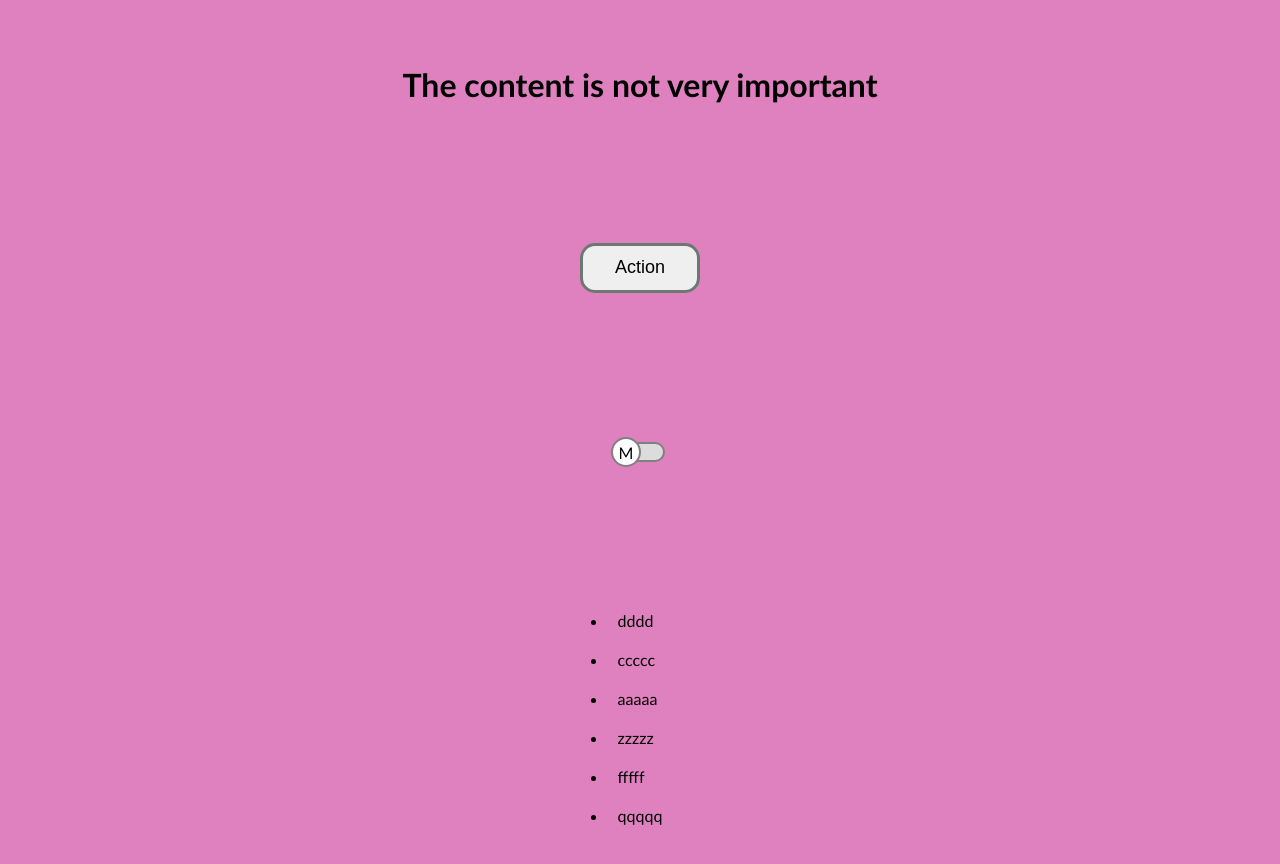
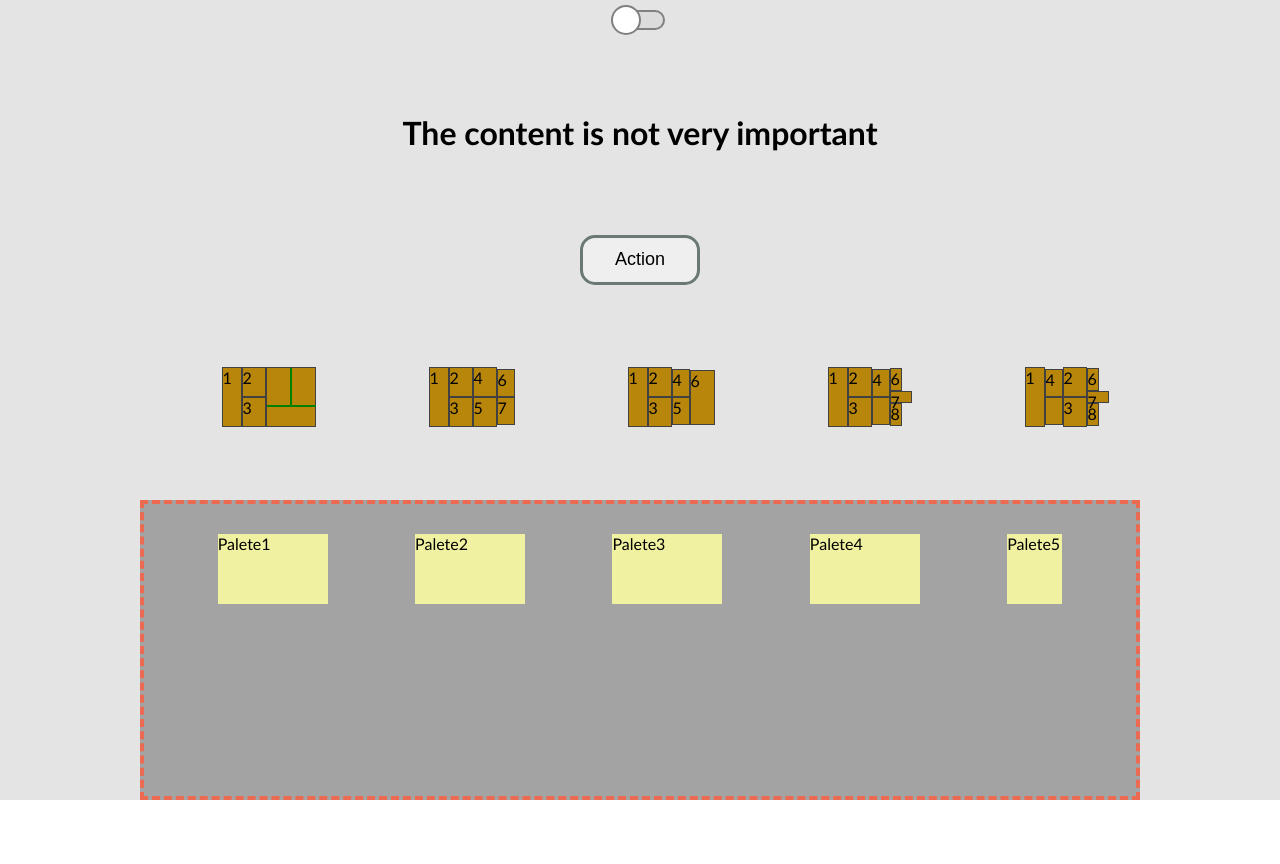
Before and after one commit to ZMaknickas/palet, a website: page index.html in a window 1280 px wide. After the commit the page ends 800 px from the top, so only its background shows below. Drawn offline with Linux system fonts and the light colour scheme.

Commit message:
initial commit

```diff
--- a/data/girls.js
+++ /dev/null
@@ -1,6 +0,0 @@
-export function girl()
-    return
-    {
-    text: 'nun',
-    link: 'nun',
-}
--- a/index.html
+++ b/index.html
@@ -3,30 +3,97 @@
 <head>
     <meta charset="UTF-8">
     <meta name="viewport" content="width=device-width, initial-scale=1.0">
-    <title>Just</title>
-    <script type="module" defer></script>
+    <title>Paletes</title>
     <link rel="stylesheet" href="style.css" >
 </head>
 <body>
     <main>
-        <div class="container">
-            <div class="bg">
+        <div class="container bg">
+                <div class="slider">
+                    <div id="rut" class="obj"></div>
+                </div>
                 <h1>The content is not very important</h1>
                 <button id="btn" type="submit">Action</button>
-                <div class="slider">
-                    <div id="rut" class="obj">M</div>
+                <div class="padaugint">
+                <div class="in">
+                        <div class="boxes1 shape">1</div>
+                    <div class="two">
+                        <div class="boxes2 shape v">2</div>
+                        <div class="boxes2 shape">3</div>
+                    </div>
+                        <div class="boxes6 shape">
+                            <span class="inn1"></span>
+                            <span class="inn2"></span>
+                        </div>
                 </div>
-                <ul class="ele">
-                    <li>dddd</li>
-                    <li>ccccc</li>
-                    <li>aaaaa</li>
-                    <li>zzzzz</li>
-                    <li>fffff</li>
-                    <li>qqqqq</li>
+                <div class="in">
+                        <div class="boxes1 shape">1</div>
+                    <div class="two">
+                        <div class="boxes2 shape">2</div>
+                        <div class="boxes2 shape">3</div>
+                    </div>
+                    <div class="two">
+                        <div class="boxes2 shape">4</div>
+                        <div class="boxes2 shape">5</div>
+                    </div>
+                    <div class="two">
+                        <div class="boxes3 shape">6</div>
+                        <div class="boxes3 shape">7</div>
+                     </div>
                 </div>
-            </div>
+                <div class="in">
+                        <div class="boxes1 shape">1</div>
+                    <div class="two">
+                        <div class="boxes2 shape">2</div>
+                        <div class="boxes2 shape">3</div>
+                    </div>
+                    <div class="two">
+                        <div class="boxes3 shape ">4</div>
+                        <div class="boxes3 shape">5</div>
+                    </div>
+                        <div class="boxes7 shape">6</div>
+                </div>
+                    <div class="in">
+                        <div class="boxes1 shape">1</div>
+                    <div class="two">
+                        <div class="boxes2 shape">2</div>
+                        <div class="boxes2 shape">3</div>
+                    </div>
+                    <div class="two">
+                        <div class="boxes3 shape ">4</div>
+                        <div class="boxes3 shape"></div>
+                    </div>
+                    <div class="two">
+                        <div class="boxes4 shape">6</div>
+                        <div class="boxes5 shape ">7</div>
+                        <div class="boxes4 shape">8</div>
+                     </div>
+                </div><div class="in">
+                        <div class="boxes1 shape">1</div>
+                    <div class="two">
+                        <div class="boxes3 shape ">4</div>
+                        <div class="boxes3 shape"></div>
+                    </div>
+                    <div class="two">
+                        <div class="boxes2 shape">2</div>
+                        <div class="boxes2 shape">3</div>
+                    </div>
+                    <div class="two">
+                        <div class="boxes4 shape">6</div>
+                        <div class="boxes5 shape ">7</div>
+                        <div class="boxes4 shape">8</div>
+                     </div>
+                </div>
+                </div>
+                <div class="send">
+                    <div class="palet">Palete1</div>
+                    <div class="palet">Palete2</div>
+                    <div class="palet">Palete3</div>
+                    <div class="palet">Palete4</div>
+                    <div class="palet2">Palete5</div>
+                </div>
         </div>
     </main>
-   <script src="main.js" defer></script>
+    <script src="main.js"></script>
 </body>
 </html>
--- a/style.css
+++ b/style.css
@@ -8,12 +8,12 @@ body  {
     font-family: 'Gill Sans', 'Gill Sans MT', Calibri, 'Trebuchet MS', sans-serif;
 }
 .bg {
-    height: 900px;
+    height: 100vh;
     display: flex;
-    justify-content: space-around;
+    justify-content: space-between;
     align-items: center;
     flex-direction: column;
-    background-color: rgb(223, 129, 191);
+    background-color: rgb(228, 228, 228);
 }
 h1 {
     justify-content: center;
@@ -70,3 +70,89 @@ button:hover {
     justify-content: center;
     align-items: center;
 }
+.padaugint {
+    margin-left: 50px;
+    display: flex;
+    justify-content: space-around;
+    width: 1000px;
+}
+.send {
+    padding: 30px;
+    display: flex;
+    justify-content: space-around;
+    width: 1000px;
+    height: 300px;
+    background-color: rgb(163, 163, 163);
+    border: 4px rgb(236, 106, 82) dashed;
+}
+.palet {
+    justify-content: center;
+    align-items: center;
+    width: 110px;
+    height: 70px;
+    background-color: rgb(241, 241, 162);
+}
+.palet2 {
+    width: 55px;
+    height: 70px;
+    background-color: rgb(241, 241, 162)
+}
+.boxes1 {
+    width: 20px;
+    height: 60px;
+}
+.boxes2 {
+    width: 24px;
+    height: 30px;
+}
+.boxes3 {
+    width: 18px;
+    height: 28px;
+}
+.boxes4 {
+    width: 12px;
+    height: 23px;
+}
+.boxes5 {
+    width: 22px;
+    height: 12px;
+}
+.shape {
+    background-color: darkgoldenrod;
+    border: 1px rgb(65, 65, 65) solid;
+}
+.boxes6 {
+    width: 50px;
+    height: 60px;
+}
+.inn1 {
+    width: 25px;
+    height: 37px;
+    display: flex;
+    border-right: 2px green solid;
+}
+.inn2 {
+    width: 49px;
+    height: 20px;
+    display: flex;
+    border-top: 2px green solid;
+}
+.boxes7 {
+    width: 25px;
+    height: 55px;
+}
+.in {
+    display: flex;
+    justify-content: space-between;
+    align-items: center;
+}
+.rotate {
+    rotate: 90deg;
+}
+.two {
+    flex-direction: column;
+    padding: 0;
+}
+.kontrole {
+    display: flex;
+}
```
